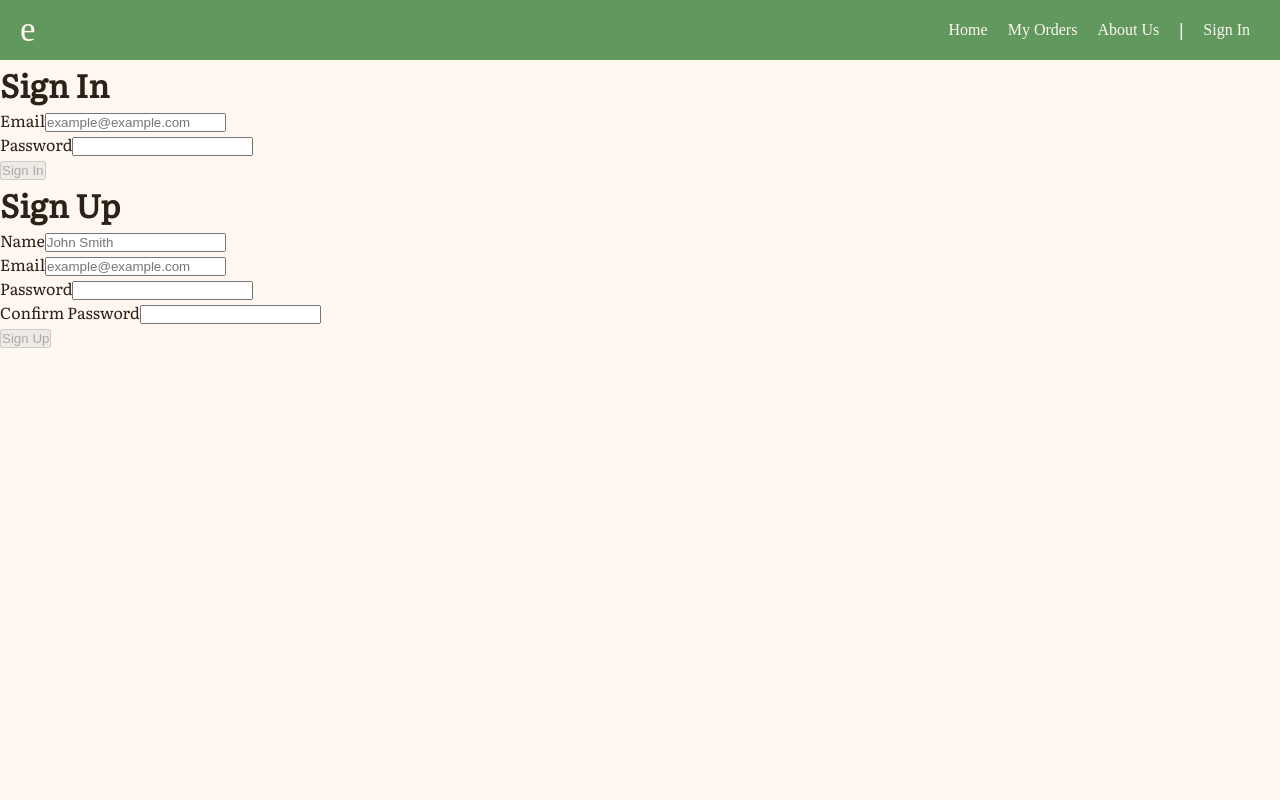
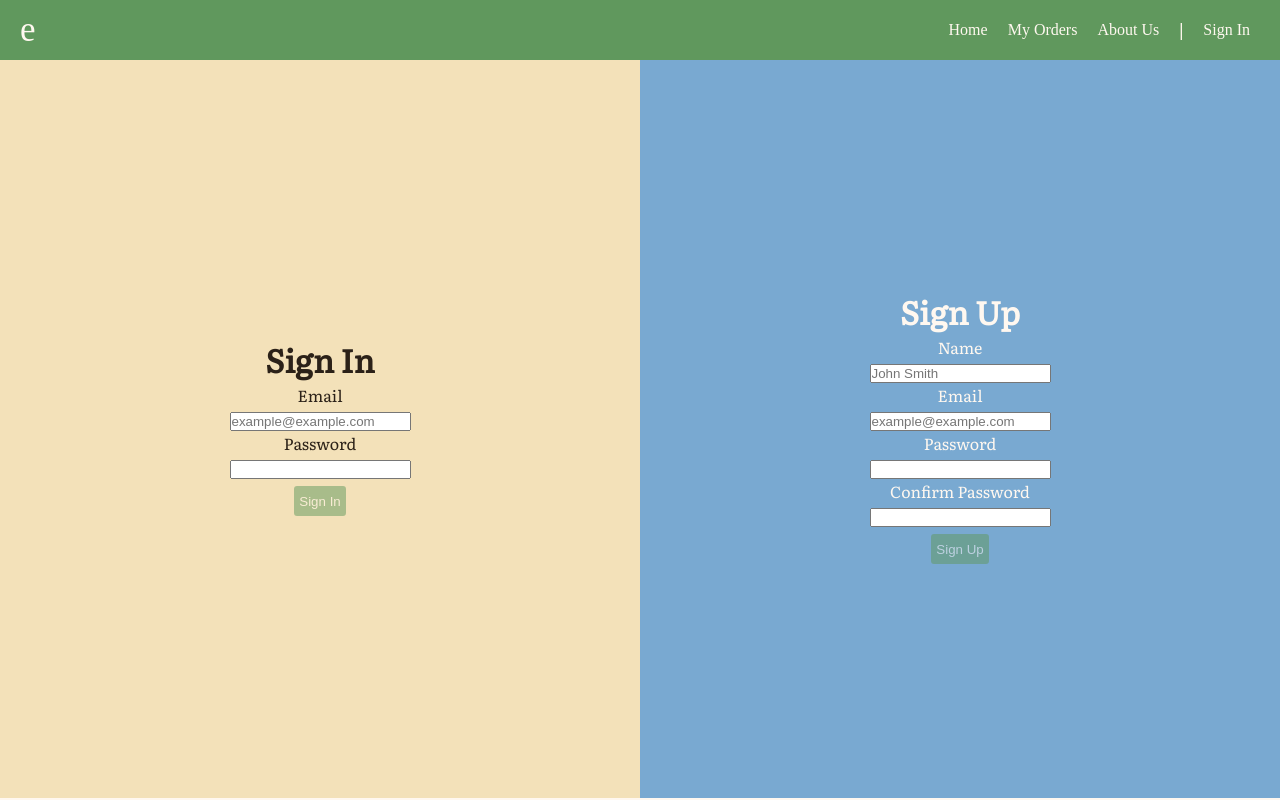
Before and after one commit to samkphillips/EatUp, a React (Create React App) app in the folder main/client/: page /signin in a window 1280 px wide. Built offline with nearby package versions, Linux system fonts and the light colour scheme; a web font is replaced by a local one.

Commit message:
Styled up the signin/up page

```diff
--- a/main/client/src/pages/SignIn.js
+++ b/main/client/src/pages/SignIn.js
@@ -59,7 +59,7 @@ export default function SignIn(props) {
 
   return (
     <div className="sign-in-page">
-      <div>
+      <div className="sign-in-split">
         <h1>Sign In</h1>
         <form onSubmit={signInHandleSubmit}>
           <div>
@@ -91,7 +91,7 @@ export default function SignIn(props) {
         </form>
       </div>
 
-      <div>
+      <div className="sign-up-split">
         <h1>Sign Up</h1>
         <form onSubmit={registerHandleSubmit}>
           <div>
--- a/main/client/src/styles/App.css
+++ b/main/client/src/styles/App.css
@@ -113,6 +113,65 @@ nav h3 {
   padding: 15px;
   background-color: #f3e1b9;
   color: #2b2118;
+}
+
+.sign-in-page {
+  height: calc(100vh - 62px);
+  width: 100%;
+  display: flex;
+  flex-direction: row;
+}
+
+.sign-in-split,
+.sign-up-split {
+  height: 100%;
+  width: 50%;
+  display: flex;
+  flex-direction: column;
+  justify-content: center;
+  align-items: center;
+  text-align: center;
+}
+
+.sign-in-split {
+  background-color: #f3e1b9;
+  color: #2b2118;
+}
+
+.sign-up-split {
+  background-color: #79a9d1;
+  color: #fff8f0;
+}
+
+.sign-in-page form {
+  width: 60%;
+}
+
+.sign-in-page label {
+  display: block;
+}
+
+.sign-in-page button {
+  height: 30px;
+  margin: 7px;
+  padding: 3px;
+  border: 2px solid #60985d;
+  border-radius: 3px;
+  background-color: #60985d;
+  color: #fff8f0;
+}
+
+.sign-in-page button:hover {
+  cursor: pointer;
+  background-color: #fff8f0;
+  color: #60985d;
+}
+
+.sign-in-page button:disabled {
+  opacity: 0.5;
+  background-color: #60985d;
+  color: #fff8f0;
+  cursor: not-allowed;
 }
 
 .navlinks {
```
